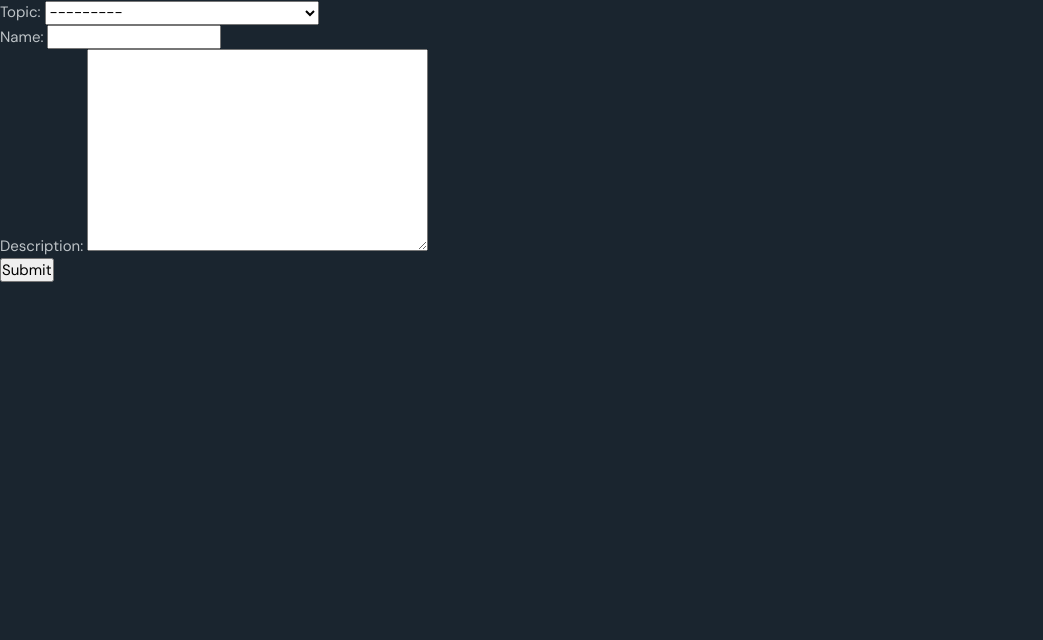
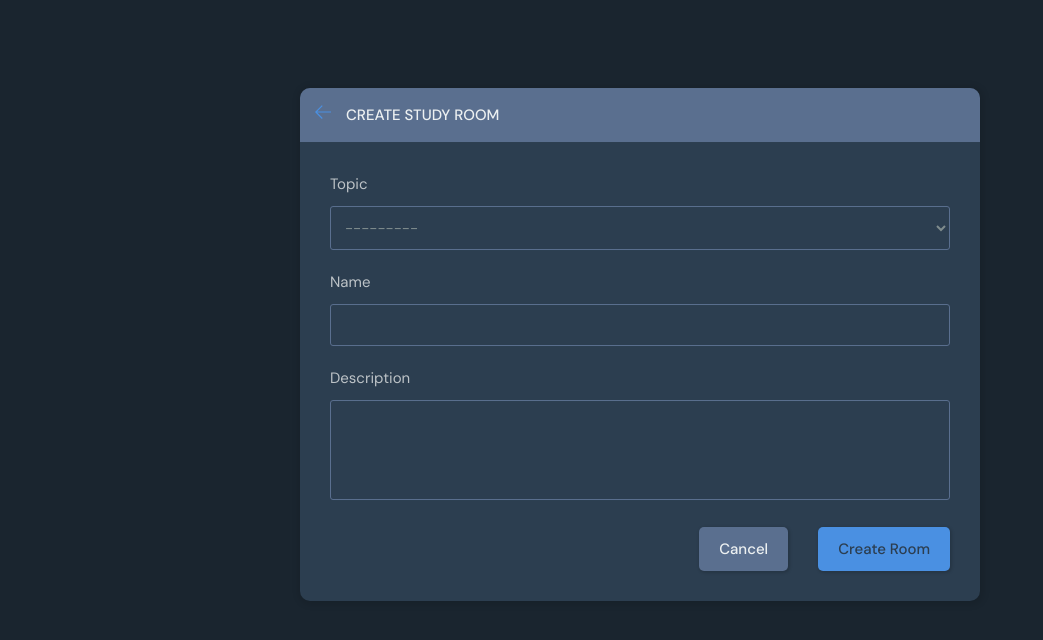
Before and after one commit to patelajay745/Chat-room-django, a Django app: page /create-room/ in a window 1280 px wide. Shown: the part 76-716 px from the top of the page, without its empty margins (0-1043 px from the left). Run offline with Django 5.2, Linux system fonts and the light colour scheme; a user stored in the database is signed in; data comes from the database, SQL or seed files in the repository; both versions use the stored data as it was after the commit.

Commit message:
updated create room

```diff
--- a/base/templates/base/room.html
+++ b/base/templates/base/room.html
@@ -22,8 +22,9 @@
           <h3>Study Room</h3>
         </div>
 
+        {% if room.host == request.user %}
         <div class="room__topRight">
-          <a href="#">
+          <a href="{% url 'update-room' room.id %}">
             <svg
               enable-background="new 0 0 24 24"
               height="32"
@@ -51,7 +52,7 @@
               </g>
             </svg>
           </a>
-          <a href="#">
+          <a href="{% url 'delete-room' room.id %}">
             <svg
               version="1.1"
               xmlns="http://www.w3.org/2000/svg"
@@ -66,6 +67,7 @@
             </svg>
           </a>
         </div>
+        {% endif %}
 
         <!-- <button class="action-button" data-id="120" data-delete-url="https://randomuser.me/api/3324923"
             data-edit-url="profile.html">
--- a/base/templates/base/room_form.html
+++ b/base/templates/base/room_form.html
@@ -1,16 +1,76 @@
-{% extends 'main.html' %}
+{% extends "main.html" %} {% block content %}
+<main class="create-room layout">
+  <div class="container">
+    <div class="layout__box">
+      <div class="layout__boxHeader">
+        <div class="layout__boxTitle">
+          <a href="{% url 'home' %}">
+            <svg
+              version="1.1"
+              xmlns="http://www.w3.org/2000/svg"
+              width="32"
+              height="32"
+              viewBox="0 0 32 32"
+            >
+              <title>arrow-left</title>
+              <path
+                d="M13.723 2.286l-13.723 13.714 13.719 13.714 1.616-1.611-10.96-10.96h27.625v-2.286h-27.625l10.965-10.965-1.616-1.607z"
+              ></path>
+            </svg>
+          </a>
+          <h3>Create Study Room</h3>
+        </div>
+      </div>
+      <div class="layout__body">
+        <form class="form" method="POST" action="">
+          {% csrf_token %} {% for field in form %}
+          <div class="form__group">
+            <label for="room_name">{{field.name |title }}</label>
+            {{field}} {% comment %}
+            <input
+              id="room_name"
+              name="room"
+              type="text"
+              placeholder="E.g. Mastering Python + Django"
+            />
+            {% endcomment %}
+          </div>
 
-
-{% block content  %}
-
-<div>
-
-    <form method="POST" action="">
-        {% csrf_token %}
-        {{form.as_p}}
-        <input type="submit" value="Submit" />
-
-    </form>
-</div>
-
-{% endblock content%}
+          {% endfor %} {% comment %}
+          <div class="form__group">
+            <label for="room_topic">Topic</label>
+            <input
+              required
+              type="text"
+              name="topic"
+              id="room_topic"
+              list="topic-list"
+            />
+            <datalist id="topic-list">
+              <select id="room_topic">
+                <option value="">Select your topic</option>
+                <option value="Python">Python</option>
+                <option value="Django">Django</option>
+              </select>
+            </datalist>
+          </div>
+          {% endcomment %} {% comment %}
+          <div class="form__group">
+            <label for="room_about">About</label>
+            <textarea
+              name="room_about"
+              id="room_about"
+              placeholder="Write about your study group..."
+            ></textarea>
+          </div>
+          {% endcomment %}
+          <div class="form__action">
+            <a class="btn btn--dark" href="{% url 'home' %}">Cancel</a>
+            <button class="btn btn--main" type="submit">Create Room</button>
+          </div>
+        </form>
+      </div>
+    </div>
+  </div>
+</main>
+{% endblock content %}
```
Also changed, not shown: base/templates/base/room_form_old.html (added, +16 -0 lines), db.sqlite3.
